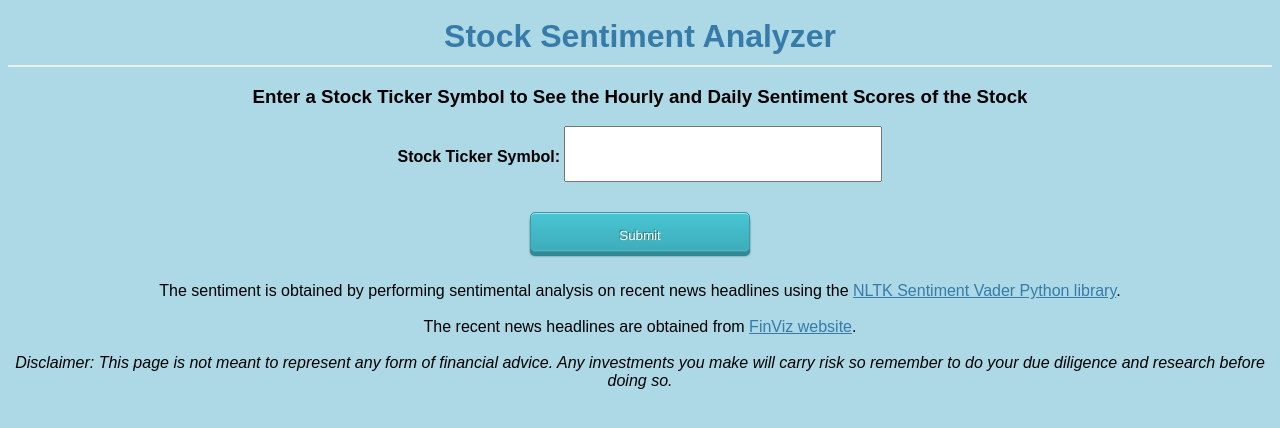
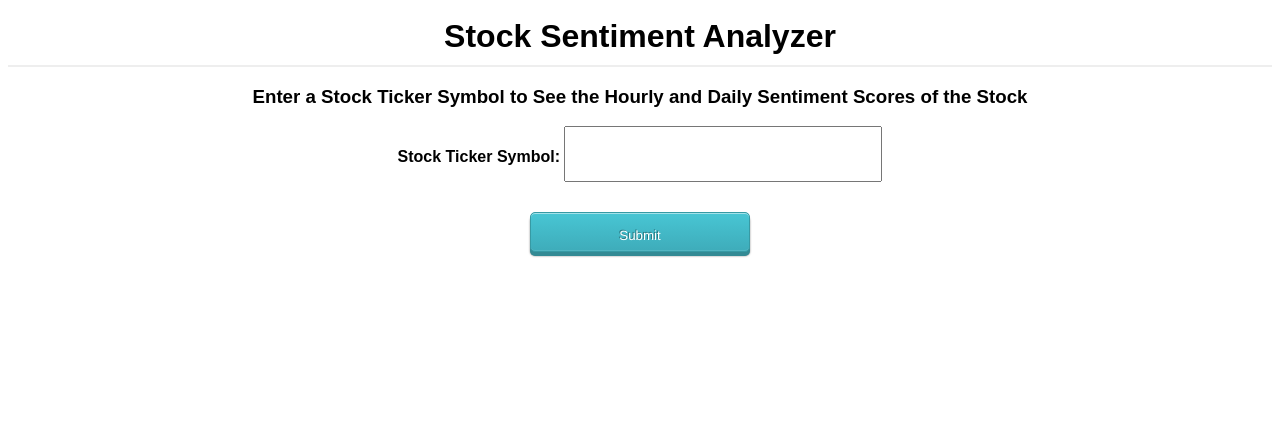
Before and after one commit to haaden/MSDS_434, a Flask app: page / in a window 1280 px wide. Shown: the top 428 px of the page. Run offline with Flask 2, Linux system fonts and the light colour scheme.

Commit message:
update colot

```diff
--- a/templates/index.html
+++ b/templates/index.html
@@ -2,7 +2,7 @@
 <html>
 	<style>
 		body            { font-family: "Lucida Sans Unicode", "Lucida Grande", sans-serif;}
-		a, h1, h2       { color: #377ba8; }
+		a, h1, h2       { color: #000000; }
 		h1, h2          { margin: 0; }
 		h1              { border-bottom: 2px solid #eee; }
 		h2              { font-size: 1.2em; }
@@ -46,7 +46,7 @@
 
 
 		body {
-			background-color:LightBlue;
+			background-color:rgb(255, 255, 255);
 		}
 
 		.push_button {
@@ -120,7 +120,7 @@
 	</style>
 
 	<head>
-		<title>Bohmian's Stock News Sentiment Analyzer</title>
+		<title>Stock Sentiment Analyzer</title>
 	</head>
 
 	<body style="font-family:arial, sans-serif", style="width: 70%">
@@ -137,12 +137,7 @@
 
 				</form>
 			<p>
-				The sentiment is obtained by performing sentimental analysis on recent news headlines using the
-				<a href="https://www.nltk.org/_modules/nltk/sentiment/vader.html">NLTK Sentiment Vader Python library</a>.<br><br>
-				The recent news headlines are obtained from <a href="https://finviz.com">FinViz website</a>.
-				<br><br>
-				<i>Disclaimer: This page is not meant to represent any form of financial advice.
-				Any investments you make will carry risk so remember to do your due diligence and research before doing so.</i>
+
 			</p>
 		</center>
 	</body>
```
